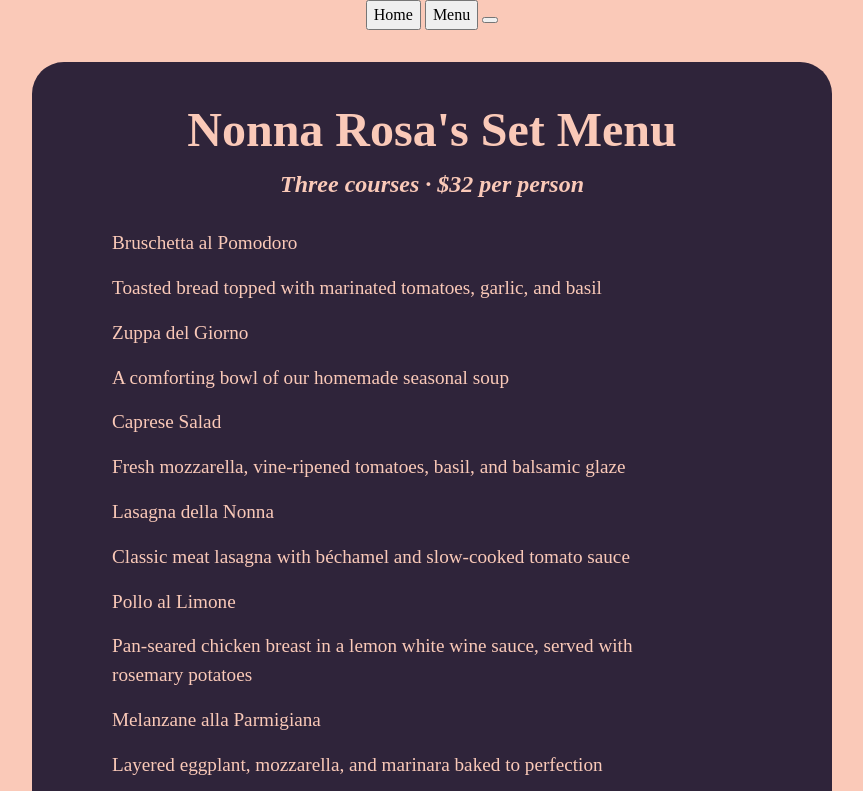
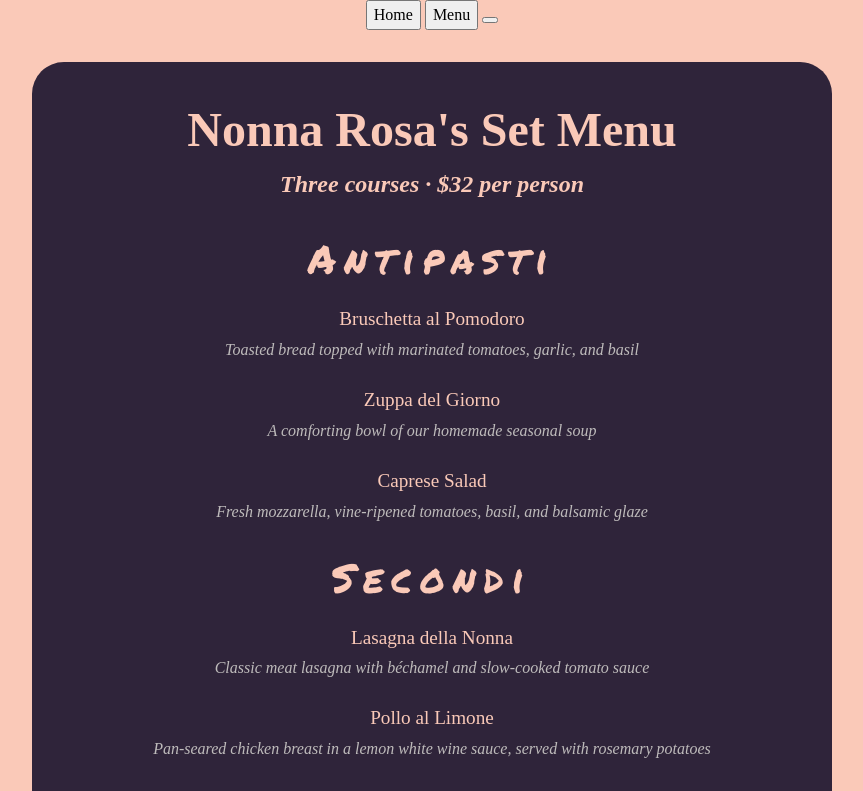
Before and after one commit to ClaudeDebussy/odin-restaurant-page, a website built with webpack: page src/template.html in a window 1280 px wide. Both pictures are taken after a click on the button "Menu". Shown: the top 791 px of the page, without its empty margins (208-1071 px from the left). Built offline with nearby package versions, Linux system fonts and the light colour scheme; files whose address does not match are found by name.

Commit message:
Style menu page; Implement menu-course name logic

```diff
--- a/src/menu.js
+++ b/src/menu.js
@@ -30,14 +30,22 @@ function menu() {
   ];
 
   const menu = [antipasti, secondi, dolci];
+  const menuNames = ["Antipasti", "Secondi", "Dolci"];
   const placeholderTextMenuItem = "menuItem";
   const placeholderTextMenuItemDescription = "menuItemDesc";
   const menuItemNumber = 0;
 
   function displayMenu(menu){
     let nodeList = [];
-    let menuItemNumber = 0;
+    let i = 0;
     for (let course of menu) {
+      const courseName = document.createElement("p");
+      courseName.classList.add("menu-course");
+      courseName.textContent = menuNames[i];
+      i++;
+
+      nodeList.push(courseName);
+
       for (let item of course){
         const menuItem = document.createElement("p")
         menuItem.classList.add("menu-item");
@@ -50,32 +58,30 @@ function menu() {
         nodeList.push(menuItem, menuItemDesc);
       }
     }
+    console.log(nodeList);
     return nodeList;
   };
 
   const houseWineAdvert = document.createElement("p");
   houseWineAdvert.textContent = "Add a glass of house wine for $6";
+  houseWineAdvert.classList.add("house-wine-advert");
 
   const houseWineAdvertCTA = document.createElement("p");
   houseWineAdvertCTA.textContent = "Ask your server for today's selections."
+  houseWineAdvertCTA.classList.add("house-wine-advert-CTA");
 
   let nodeListToAppend = [];
-  nodeListToAppend.push(title);
-  nodeListToAppend.push(subtitle);
+  nodeListToAppend.push(title, subtitle);
   const menuDisplayItems = displayMenu(menu);
   for (let i = 0; i < menuDisplayItems.length; i++) {
-    if (i % 2) {
-      menuDisplayItems[i].classList.add("menu-item");
-    } else {
-      menuDisplayItems[i].classList.add("menu-item-description");
-    }
     nodeListToAppend.push(menuDisplayItems[i]);
   }
+  nodeListToAppend.push(houseWineAdvert, houseWineAdvertCTA);
 
 
   appendChildren(
     content,
-    nodeListToAppend
+    nodeListToAppend,
   );
 };
 
--- a/src/styles.css
+++ b/src/styles.css
@@ -142,3 +142,36 @@ body {
   font-family: marker, serif;
   margin-bottom: 0;
 }
+
+#content .menu-course {
+  font-family: marker;
+  letter-spacing: .5rem;
+  font-size: 2.5rem;
+  text-align: center;
+}
+
+#content .menu-item,
+#content .menu-item-desc {
+  text-align: center;
+}
+
+#content .menu-item {
+  margin-bottom: .25rem;
+}
+
+#content .menu-item-desc {
+  color: var(--restaurant-light-grey);
+  margin-bottom: 1.5rem;
+  font-style: italic;
+  font-size: 1rem;
+}
+
+#content .house-wine-advert,
+#content .house-wine-advert-CTA {
+  text-align: center;
+}
+
+#content .house-wine-advert {
+  margin-top: 1.5rem;
+  margin-bottom: .25rem;
+}
```
